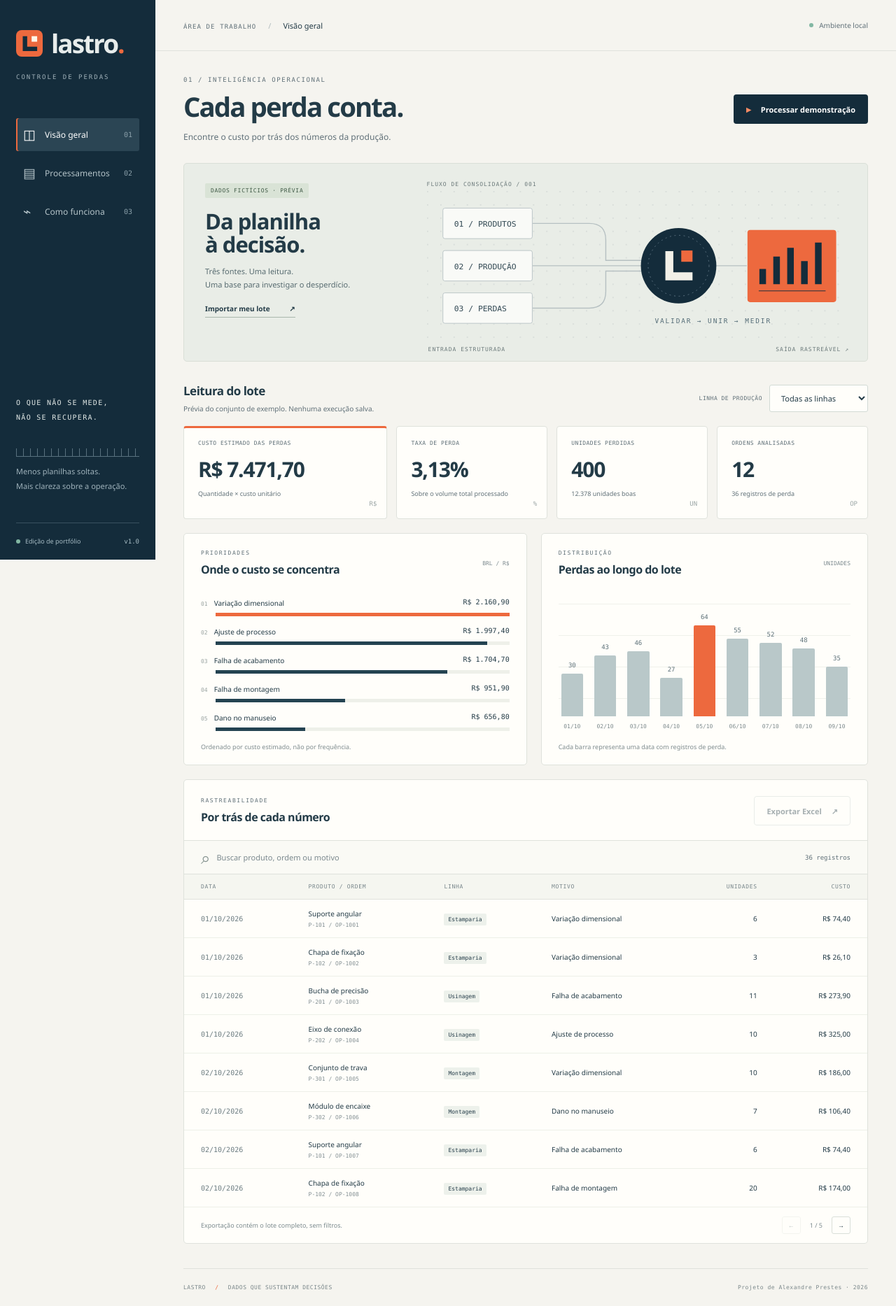
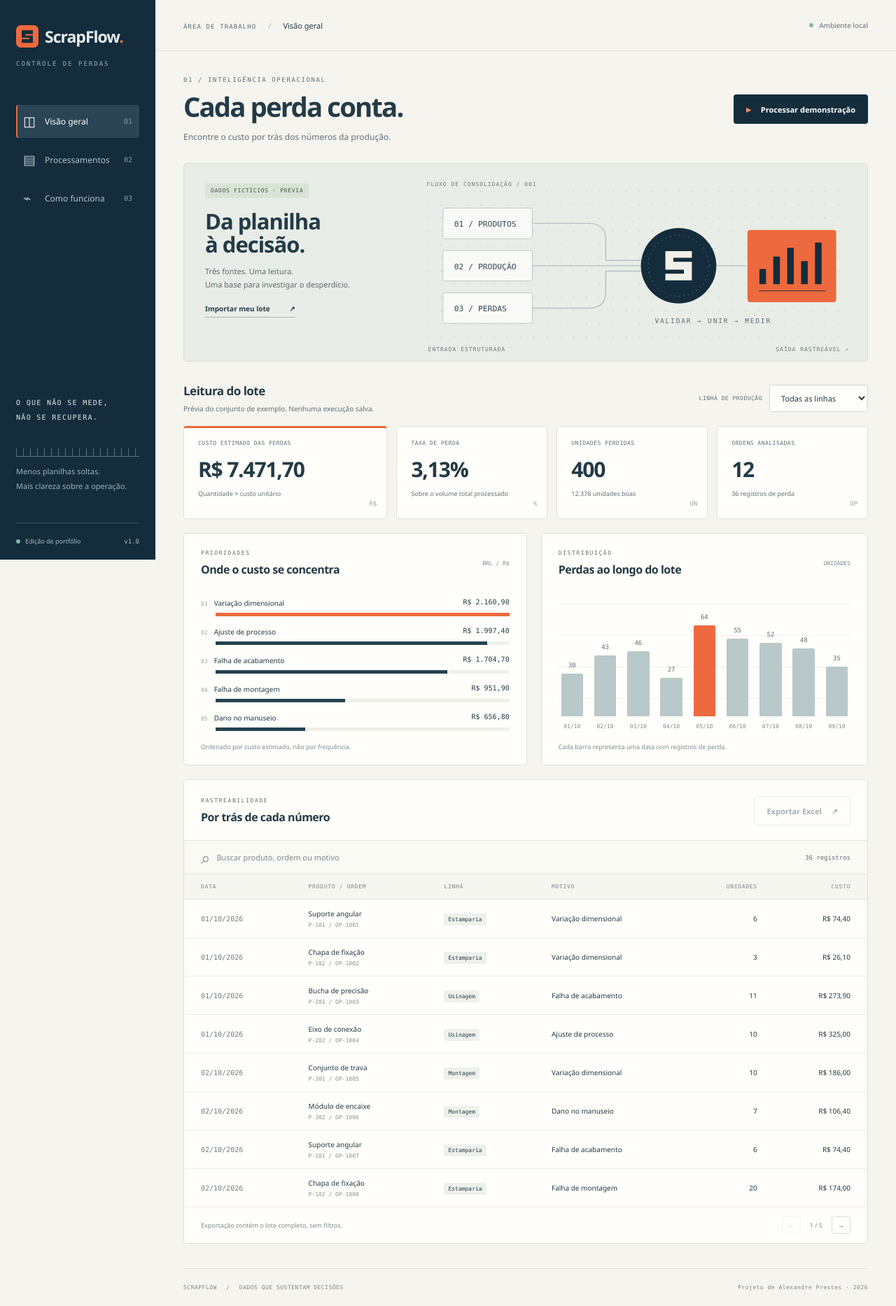
Before and after one commit to alex10presam-lang/scrapflow, a Flask app: page / in a window 1280 px wide. Shown: the whole page at 70% size. Run offline with Flask 3, Linux system fonts and the light colour scheme; data that the repository does not hold is empty.

Commit message:
Renomeia projeto e identidade visual para ScrapFlow

```diff
--- a/app.py
+++ b/app.py
@@ -1,6 +1,6 @@
 """Servidor local. Execute: python app.py."""
 
-from lastro import create_app
+from scrapflow import create_app
 
 app = create_app()
 
--- a/pyproject.toml
+++ b/pyproject.toml
@@ -1,5 +1,5 @@
 [project]
-name = "lastro"
+name = "scrapflow"
 version = "1.0.0"
 description = "Consolidação de perdas de produção com dados demonstrativos"
 requires-python = ">=3.11"
--- a/lastro/__init__.py
+++ b/scrapflow/__init__.py
@@ -29,7 +29,7 @@ def create_app(config=None):
         __name__, template_folder=str(ROOT / "templates"), static_folder=str(ROOT / "static")
     )
     app.config.update(
-        MAX_CONTENT_LENGTH=5 * 1024 * 1024, DATABASE=ROOT / "instance" / "lastro.sqlite3"
+        MAX_CONTENT_LENGTH=5 * 1024 * 1024, DATABASE=ROOT / "instance" / "scrapflow.sqlite3"
     )
     if config:
         app.config.update(config)
@@ -115,7 +115,7 @@ def create_app(config=None):
         return send_file(
             workbook_report(run),
             as_attachment=True,
-            download_name=f"lastro-{run_id[:8]}.xlsx",
+            download_name=f"scrapflow-{run_id[:8]}.xlsx",
             mimetype="application/vnd.openxmlformats-officedocument.spreadsheetml.sheet",
         )
 
@@ -129,7 +129,7 @@ def create_app(config=None):
         return send_file(
             stream,
             as_attachment=True,
-            download_name="lastro-exemplos.zip",
+            download_name="scrapflow-exemplos.zip",
             mimetype="application/zip",
         )
 
--- a/lastro/reports.py
+++ b/scrapflow/reports.py
@@ -20,7 +20,7 @@ def workbook_report(run):
     cover = book.active
     cover.title = "Resumo"
     rows = [
-        ["LASTRO", "Relatório de perdas"],
+        ["SCRAPFLOW", "Relatório de perdas"],
         ["Execução", run["id"]],
         ["Origem", run["source"]],
         ["Gerado em (UTC)", run["created_at"]],
--- a/static/app.css
+++ b/static/app.css
@@ -82,11 +82,16 @@ select:focus-visible {
 }
 .brand {
   display: flex;
-  gap: 12px;
+  gap: 9px;
   align-items: center;
   font-weight: 750;
-  letter-spacing: -2px;
-  font-size: 37px;
+  letter-spacing: -1px;
+  font-size: 23px;
+}
+.brand img {
+  width: 32px;
+  height: 32px;
+  flex-shrink: 0;
 }
 .brand-dot {
   color: var(--orange);
@@ -1174,7 +1179,7 @@ td:first-child {
   }
   .brand > span {
     display: block;
-    font-size: 26px;
+    font-size: 23px;
     letter-spacing: -1px;
   }
   .brand img {
--- a/static/app.js
+++ b/static/app.js
@@ -303,7 +303,7 @@ function navigate() {
     else link.removeAttribute("aria-current");
   });
   $("#page-name").textContent = names[page];
-  document.title = `Lastro — ${names[page]}`;
+  document.title = `ScrapFlow — ${names[page]}`;
   if (page === "batches") loadHistory();
   window.scrollTo({ top: 0 });
 }
--- a/templates/index.html
+++ b/templates/index.html
@@ -5,9 +5,9 @@
     <meta name="viewport" content="width=device-width,initial-scale=1" />
     <meta
       name="description"
-      content="Lastro: da planilha à leitura das perdas. Demonstração independente de automação e análise de dados de produção."
+      content="ScrapFlow: da planilha à leitura das perdas. Demonstração independente de automação e análise de dados de produção."
     />
-    <title>Lastro — Controle de perdas</title>
+    <title>ScrapFlow — Controle de perdas</title>
     <link rel="icon" href="/static/mark.svg" type="image/svg+xml" />
     <link rel="stylesheet" href="/static/app.css" />
     <script src="/static/app.js" defer></script>
@@ -15,9 +15,9 @@
   <body>
     <a class="skip" href="#main">Ir para o conteúdo</a>
     <aside class="sidebar">
-      <a class="brand" href="#overview" aria-label="Lastro, visão geral"
+      <a class="brand" href="#overview" aria-label="ScrapFlow, visão geral"
         ><img src="/static/mark.svg" alt="" width="38" height="38" /><span
-          >lastro<span class="brand-dot">.</span></span
+          >ScrapFlow<span class="brand-dot">.</span></span
         ></a
       >
       <div class="side-caption">CONTROLE DE PERDAS</div>
@@ -128,8 +128,7 @@
                   stroke="#607584"
                   stroke-dasharray="2 5"
                 />
-                <path d="M360 91v44h41v-12h-29V91z" fill="#f2f0e8" />
-                <path d="M384 90h17v17h-17z" fill="#ed693e" />
+                <path d="M400 91h-40v28h28v6h-28v10h40v-28h-28v-6h28z" fill="#f2f0e8" />
                 <rect
                   x="484"
                   y="59"
@@ -511,7 +510,7 @@
         </section>
         <footer class="footer">
           <span
-            >LASTRO <span class="footer-slash">/</span> DADOS QUE SUSTENTAM
+            >SCRAPFLOW <span class="footer-slash">/</span> DADOS QUE SUSTENTAM
             DECISÕES</span
           ><span>Projeto de Alexandre Prestes · 2026</span>
         </footer>
```
Also changed, not shown: tests/test_app.py (+2 -2 lines), tests/test_pipeline.py (+1 -1 lines), README.md, scrapflow/pipeline.py (renamed from lastro/pipeline.py), scrapflow/storage.py (renamed from lastro/storage.py), static/mark.svg, 4 other files.
